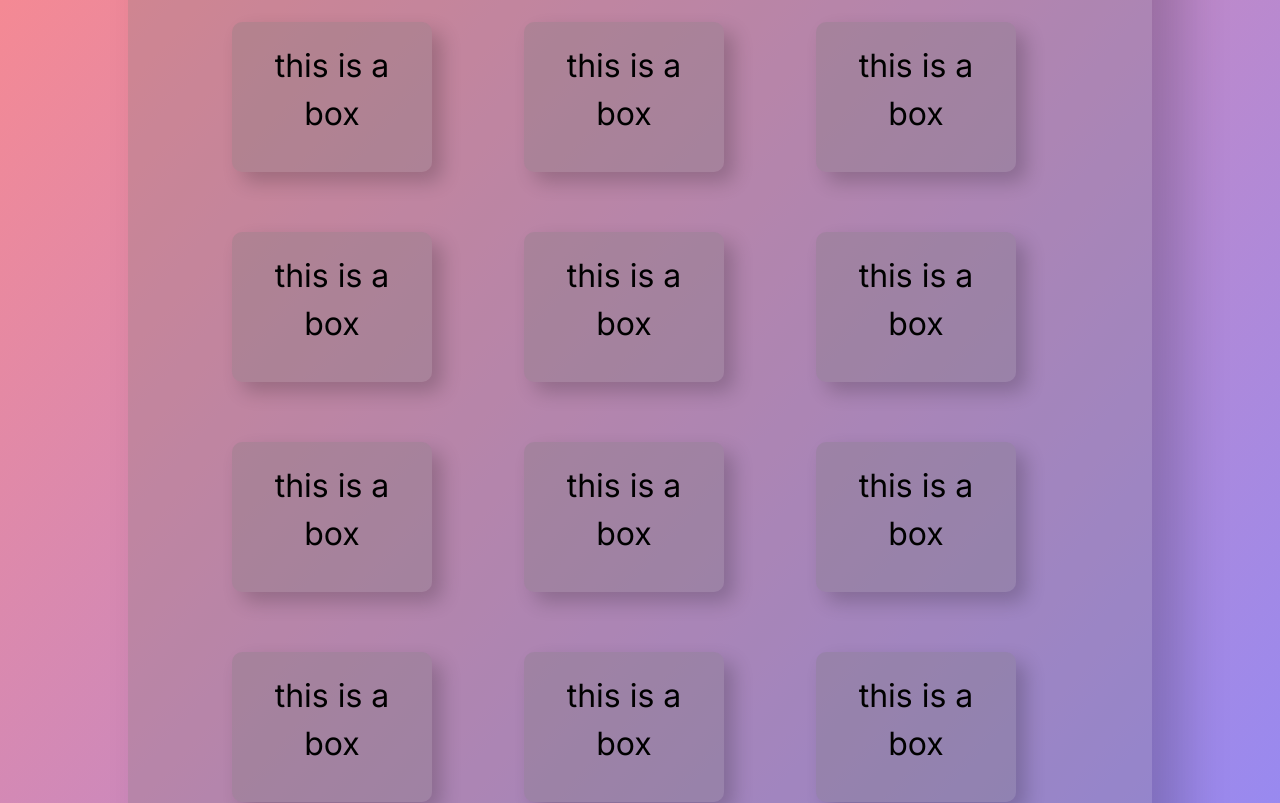
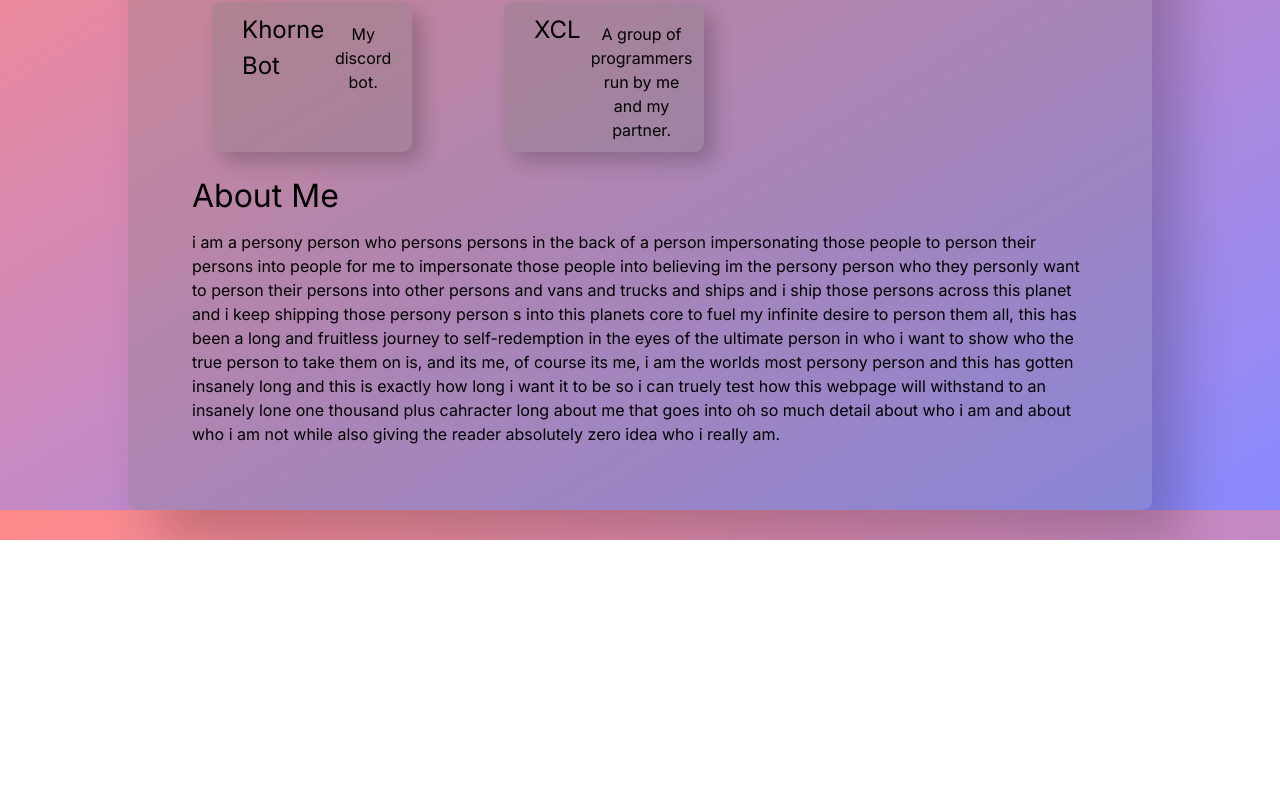
Before and after one commit to Khorne101/website, a Next.js app: page / in a window 1280 px wide. Shown: the part 260-1063 px from the top of the page. After the commit the page ends 800 px from the top, so only its background shows below. Built offline with nearby package versions, Linux system fonts and the light colour scheme.

Commit message:
the persony person i personally am.

```diff
--- a/app/globals.css
+++ b/app/globals.css
@@ -52,7 +52,7 @@ body {
   margin-left: 10vw;
   margin-right: 10vw;
   padding: 5%;
-  font-size: 2em;
+  font-size: 2rem;
   border-radius: 10px;
   background-color: #77777744;
   box-shadow: 30px 30px 50px rgba(0,0,0,0.2);
@@ -62,6 +62,9 @@ h3 {
   margin: 0px auto 10px;
 }
 
+p {
+  font-size: 1rem
+}
 .content_box {
   padding: 20px;
   display: grid;
@@ -70,7 +73,7 @@ h3 {
 }
 
 .content_box box {
-  margin: 20px;
+  /*margin: 20px;*/
   padding: 20px;
   border-radius: 10px;
   display: inline-flex;
@@ -80,3 +83,11 @@ h3 {
   background-color: #77777744;
   box-shadow: 10px 10px 20px rgba(0,0,0,0.2);
 }
+.content_box box h3 {
+  margin: -10px 10px -10px 10px;
+  font-size: 1.5rem;
+  text-align: left;
+}
+.content_box box p {
+  font-size: 1rem;
+}
--- a/app/page.tsx
+++ b/app/page.tsx
@@ -1,4 +1,5 @@
 import Image from "next/image";
+import Link from "next/link";
 
 export default function Home() {
   return (
@@ -12,46 +13,12 @@ export default function Home() {
         </h3>
         <div className="content_box">
           <box>
-            this is a box
+            <h3><Link href="https://khornebot.vercel.app">Khorne Bot</Link></h3>
+            <p>My discord bot.</p>
           </box>
           <box>
-            this is a box
-          </box>
-          <box>
-            this is a box
-          </box>
-          <box>
-            this is a box
-          </box>
-          <box>
-            this is a box
-          </box>
-          <box>
-            this is a box
-          </box>
-          <box>
-            this is a box
-          </box>
-          <box>
-            this is a box
-          </box>
-          <box>
-            this is a box
-          </box>
-          <box>
-            this is a box
-          </box>
-          <box>
-            this is a box
-          </box>
-          <box>
-            this is a box
-          </box>
-          <box>
-            this is a box
-          </box>
-          <box>
-            this is a box
+            <h3><Link href="https://xcl.vercel.app">XCL</Link></h3>
+            <p>A group of programmers run by me and my <Link href="https://hri7566.info">partner</Link>.</p>
           </box>
 
         </div>
@@ -59,7 +26,7 @@ export default function Home() {
           About Me
         </h3>
         <p>
-
+          i am a persony person who persons persons in the back of a person impersonating those people to person their persons into people for me to impersonate those people into believing im the persony person who they personly want to person their persons into other persons and vans and trucks and ships and i ship those persons across this planet and i keep shipping those persony person s into this planets core to fuel my infinite desire to person them all, this has been a long and fruitless journey to self-redemption in the eyes of the ultimate person in who i want to show who the true person to take them on is, and its me, of course its me, i am the worlds most persony person and this has gotten insanely long and this is exactly how long i want it to be so i can truely test how this webpage will withstand to an insanely lone one thousand plus cahracter long about me that goes into oh so much detail about who i am and about who i am not while also giving the reader absolutely zero idea who i really am.
         </p>
       </div>
     </div>
```
